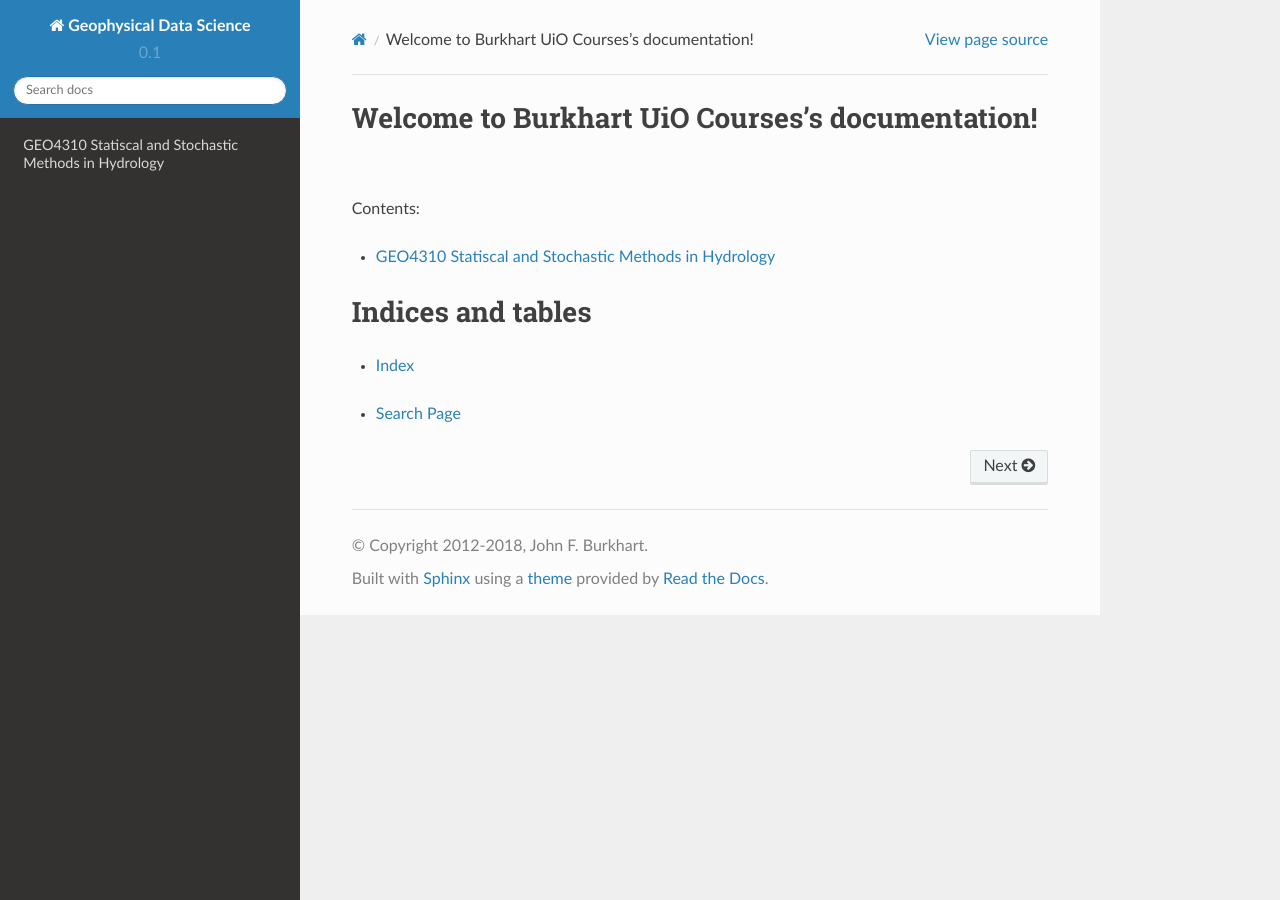
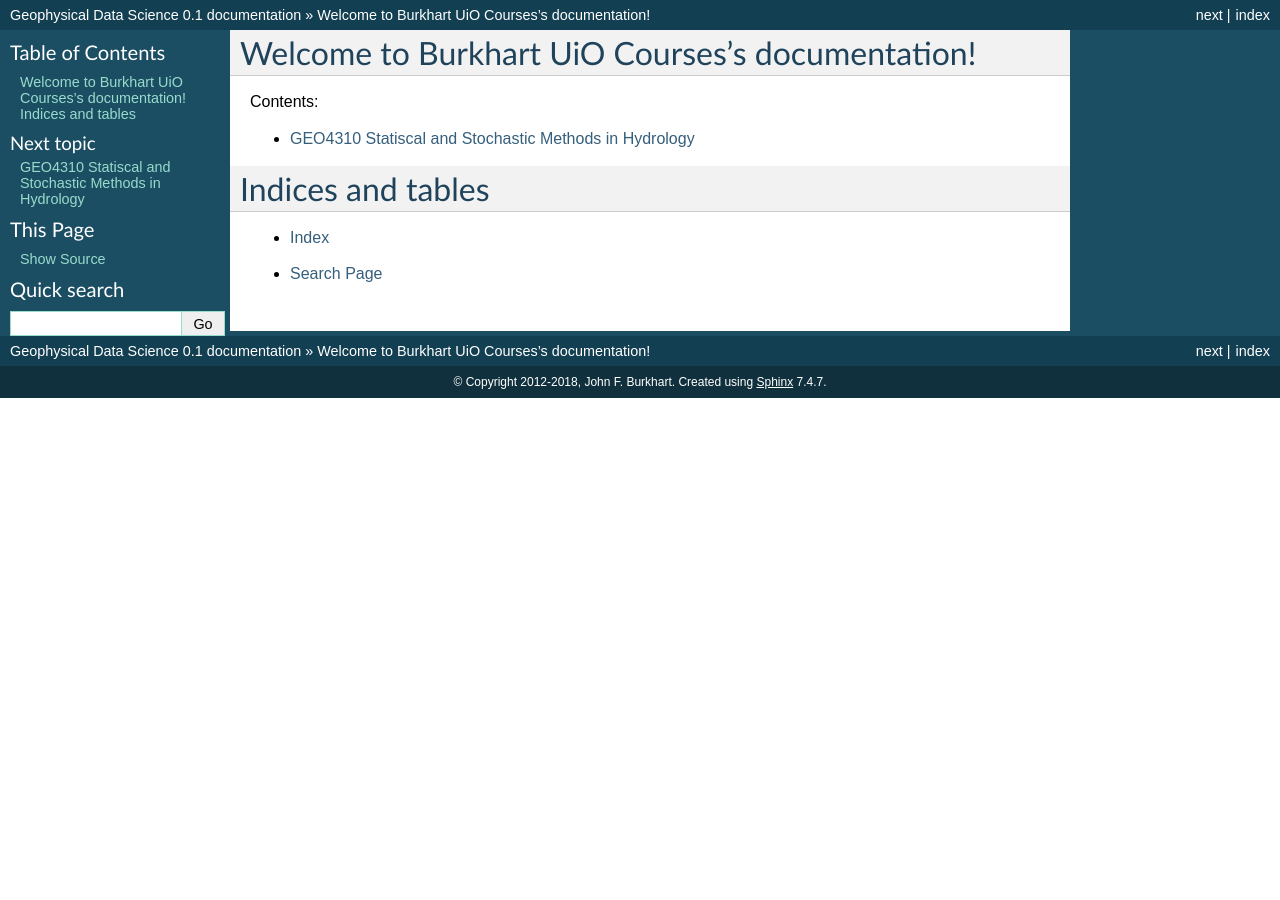
Before and after one commit to jfburkhart/coursework_web, a Sphinx documentation site: the page built from sphinx/index.rst, in a window 1280 px wide. Built offline with Sphinx 7.4.7, drawn with Linux system fonts in a browser that asks for light colours; part of the change alters nothing that is shown.

```diff
--- a/sphinx/conf.py
+++ b/sphinx/conf.py
@@ -24,17 +24,17 @@ import shutil
 on_rtd = os.environ.get('READTHEDOCS') == 'True'
 rtd_theme = False
 
-if on_rtd:
-    if os.path.exists('notebooks/'):
-        shutil.rmtree('notebooks', ignore_errors=True)
-    shutil.copytree('../notebooks', 'notebooks')
-else:
-    try:
-        import sphinx_rtd_theme
-        rtd_theme = True
-    except:
-        rtd_theme = False
-        pass
+#if on_rtd:
+#    if os.path.exists('notebooks/'):
+#        shutil.rmtree('notebooks', ignore_errors=True)
+#        shutil.copytree('../notebooks', 'notebooks')
+#else:
+#    try:
+#        import sphinx_rtd_theme
+#        rtd_theme = True
+#    except:
+#        rtd_theme = False
+#        pass
 
 
 # If extensions (or modules to document with autodoc) are in another directory,
```
